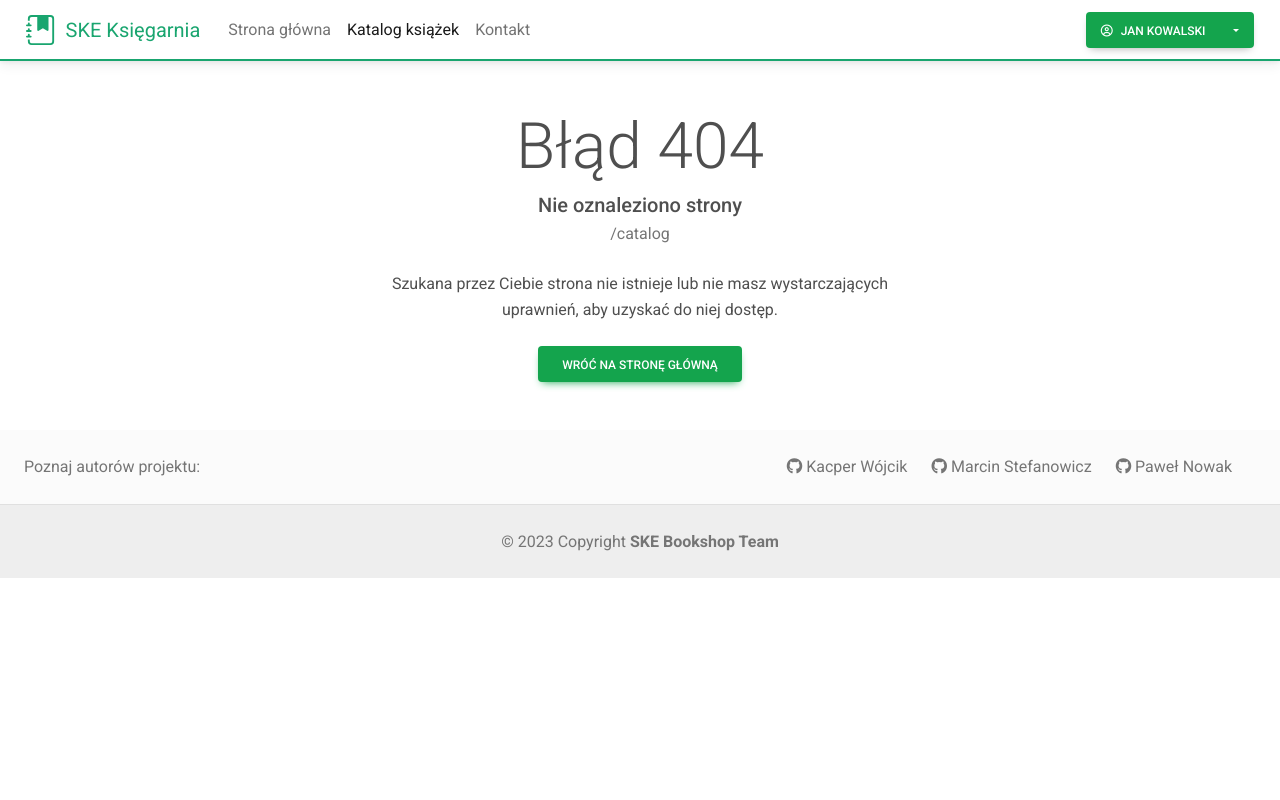
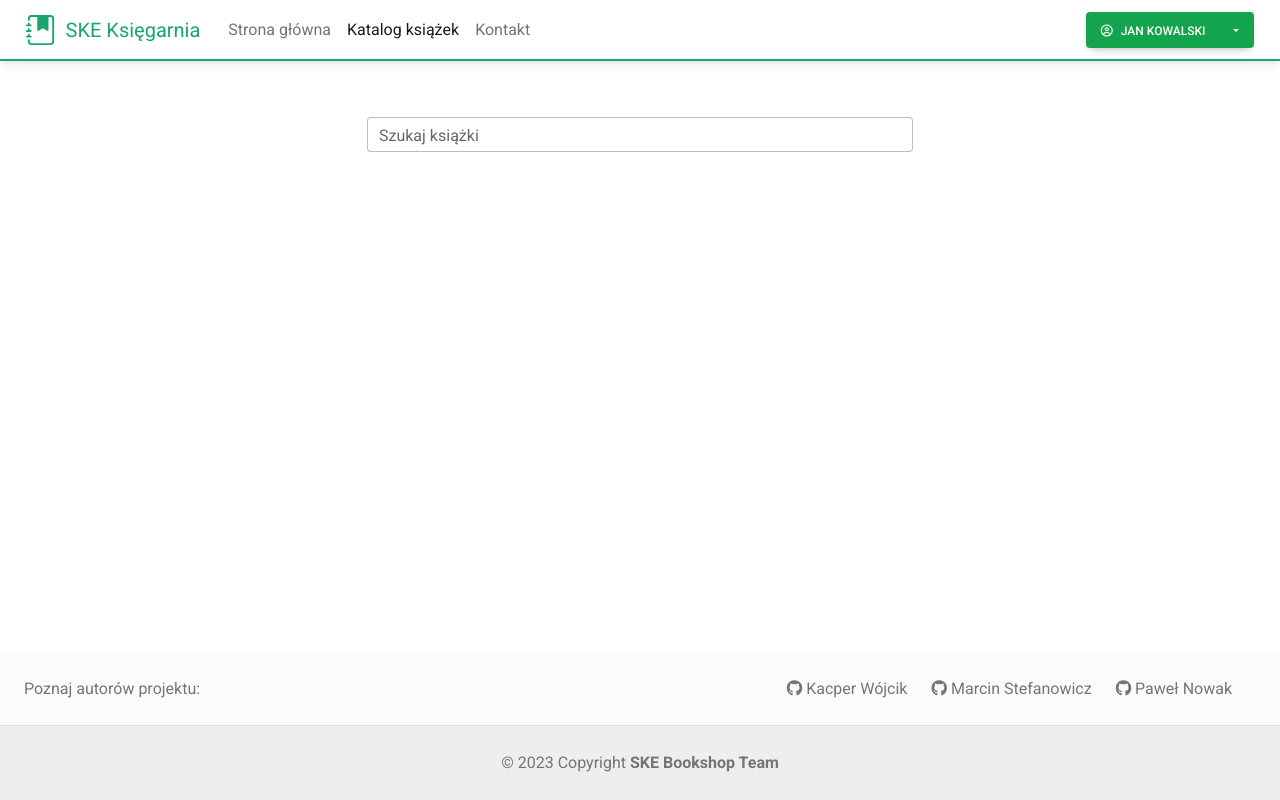
Before and after one commit to KWojcik243/SKE-FB-Book-shop, a React (Vite) app in the folder frontend/bookshop-frontend/: page /catalog in a window 1280 px wide. Built offline with nearby package versions, Linux system fonts and the light colour scheme.

Commit message:
Added Contact Page + Fixes

```diff
--- a/frontend/bookshop-frontend/index.html
+++ b/frontend/bookshop-frontend/index.html
@@ -1,5 +1,5 @@
 <!DOCTYPE html>
-<html lang="en">
+<html lang="pl">
   <head>
     <meta charset="UTF-8" />
     <link rel="icon" type="image/svg+xml" href="/src/assets/favicon.svg" />
--- a/frontend/bookshop-frontend/src/App.css
+++ b/frontend/bookshop-frontend/src/App.css
@@ -1,3 +1,7 @@
 * {
     --accent: #19a56f;
 }
+
+.App {
+    min-height: 100vh !important;
+}
--- a/frontend/bookshop-frontend/src/App.jsx
+++ b/frontend/bookshop-frontend/src/App.jsx
@@ -9,20 +9,20 @@ import LoginPage from './pages/LoginPage'
 import NotFoundPage from './pages/NotFoundPage';
 import Footer from './components/Footer';
 import ContactPage from './pages/ContactPage';
+import CatalogPage from './pages/CatalogPage';
 
 function App() {
-//   const [count, setCount] = useState(0)
-
   return (
     <Router>
-      <div className='App'>
+      <div className='App d-flex flex-column h-100'>
         <NavBar />
-        <div className='content'>
+        <div className='content flex-fill'>
           <Routes>
             <Route path='*' element= { <NotFoundPage /> }></Route>
             <Route path='/' element={ <HomePage /> }></Route>
             <Route path='/contact' element={ <ContactPage /> }></Route>
             <Route path='/login' element={ <LoginPage /> }></Route>
+            <Route path='/catalog' element={ <CatalogPage /> }></Route>
           </Routes>
         </div>
         <Footer />
--- a/frontend/bookshop-frontend/src/components/Footer.jsx
+++ b/frontend/bookshop-frontend/src/components/Footer.jsx
@@ -3,7 +3,7 @@ import React from 'react';
 
 export default function Footer() {
     return (
-        <MDBFooter bgColor='light' className='text-center text-lg-start text-muted'>
+        <MDBFooter bgColor='light' className='mt-auto text-center text-lg-start text-muted'>
             <section className='d-flex justify-content-center justify-content-lg-between p-4 border-bottom'>
                 <div className='me-5 d-none d-lg-block'>
                     <span>Poznaj autorów projektu:</span>
--- a/frontend/bookshop-frontend/src/index.css
+++ b/frontend/bookshop-frontend/src/index.css
@@ -2,30 +2,55 @@ body {
   font-family: Roboto, Helvetica, Arial, sans-serif;
 }
 
+#root {
+  min-height: 100vh !important;
+}
+
+.form-control:focus {
+  border-color: var(--accent) !important;
+  border-width: 2px;
+  box-shadow: inset 0px 0px 0px 1px var(--accent) !important;
+}
+
+.form-outline .form-control:focus~.form-label {
+  color: var(--accent) !important;
+}
+
+.form-outline .form-control:focus~.form-notch .form-notch-leading,
+.form-outline .form-control:focus~.form-notch .form-notch-trailing {
+  border-color: var(--accent) !important;
+  border-width: 2px !important;
+}
+
+.form-outline .form-control:focus~.form-notch .form-notch-middle {
+  border-bottom-color: var(--accent) !important;
+  border-bottom-width: 2px !important;
+}
+
 *::-webkit-scrollbar {
-  background-color:#fff;
-  width:16px;
+  background-color: #fff;
+  width: 16px;
 }
 
 *::-webkit-scrollbar-track {
-  background-color:#fff;
+  background-color: #fff;
 }
 
 *::-webkit-scrollbar-track:hover {
-  background-color:#f4f4f4
+  background-color: #f4f4f4
 }
 
 *::-webkit-scrollbar-thumb {
-  background-color:#babac0;
-  border-radius:16px;
-  border:5px solid #fff;
+  background-color: #babac0;
+  border-radius: 16px;
+  border: 5px solid #fff;
 }
 
 *::-webkit-scrollbar-thumb:hover {
-  background-color:#a0a0a5;
-  border:4px solid #f4f4f4;
+  background-color: #a0a0a5;
+  border: 4px solid #f4f4f4;
 }
 
 *::-webkit-scrollbar-button {
-  display:none;
+  display: none;
 }
--- /dev/null
+++ b/frontend/bookshop-frontend/src/pages/CatalogPage.jsx
@@ -0,0 +1,27 @@
+import { MDBBtnGroup, MDBCol, MDBContainer, MDBInput, MDBRow } from 'mdb-react-ui-kit';
+import React from 'react';
+
+export default function CatalogPage() {
+    const userData = {isadmin: true};
+    const bookList = [
+        {}
+    ];
+
+    return (
+        <>
+            <MDBContainer className='my-5'>
+                <MDBRow>
+                    <MDBCol md='3'></MDBCol>
+                    <MDBCol md='6'>
+                        <MDBInput className='my-2 bg-white w-100' label='Szukaj książki' />
+                        {userData.isadmin && <MDBBtnGroup toolbar className='my-2' role='toolbar'>
+
+                        </MDBBtnGroup>}
+                    </MDBCol>
+                    <MDBCol md='3'></MDBCol>
+                </MDBRow>
+            </MDBContainer>
+
+        </>
+    );
+}
--- a/frontend/bookshop-frontend/src/pages/ContactPage.jsx
+++ b/frontend/bookshop-frontend/src/pages/ContactPage.jsx
@@ -25,7 +25,7 @@ export default function ContactPage() {
                     </MDBCard>
 
                     <h3 className='mb-3'>Repozytorium:</h3>
-                    <p><a href='https://github.com/KWojcik243/SKE-FB-Book-shop/' target='_blank'><MDBIcon fab icon="github" className='me-2' />Link do repozytorium w serwisie GitHub</a></p>
+                    <p><a href='https://github.com/KWojcik243/SKE-FB-Book-shop/' target='_blank' className='link-success'><MDBIcon fab icon="github" className='me-2' />Link do repozytorium w serwisie GitHub</a></p>
                 </MDBCol>
                 <MDBCol md='3'></MDBCol>
             </MDBRow>
```
